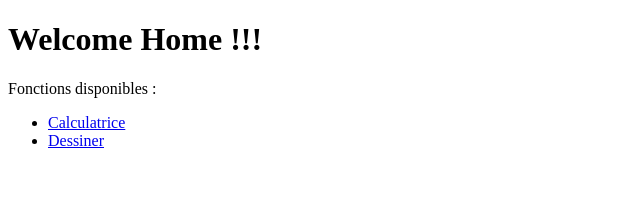
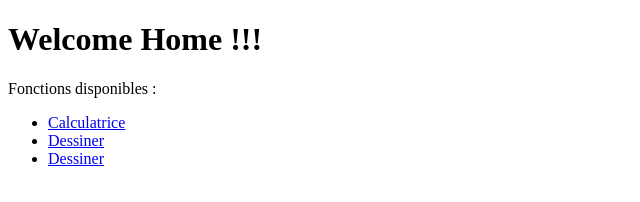
Before and after one commit to RemiReulier/genie_logiciel, a plain HTML site: page index.html in a window 1280 px wide. Shown: the full height of the page, 0-640 px from the left. Drawn offline with Linux system fonts and the light colour scheme.

Commit message:
v1.0.1_version_stable_(3_fonctions)

```diff
--- a/index.html
+++ b/index.html
@@ -11,6 +11,7 @@
     <ul>
         <li><a href="calculatrice.html">Calculatrice</a></li>
         <li><a href="dessiner.html">Dessiner</a></li>
+        <li><a href="date_heure.html">Dessiner</a></li>
     </ul>
 </body>
 </html>
```
